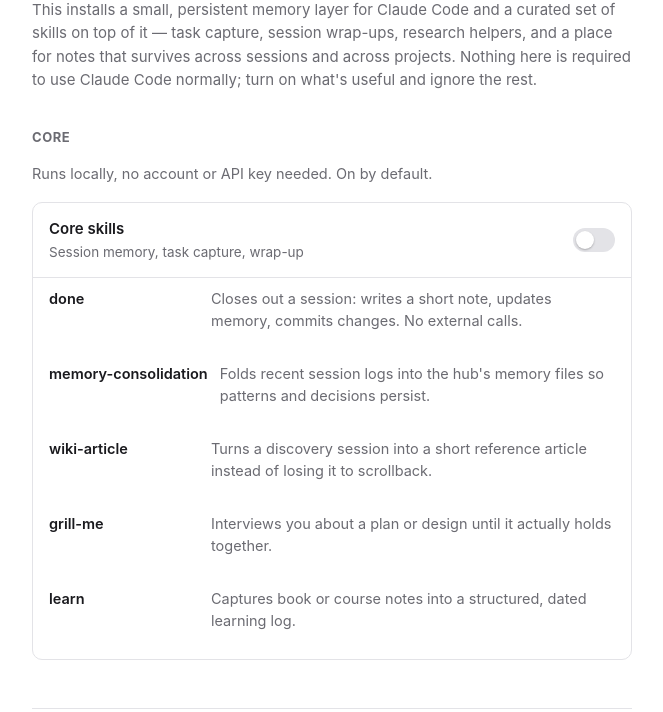
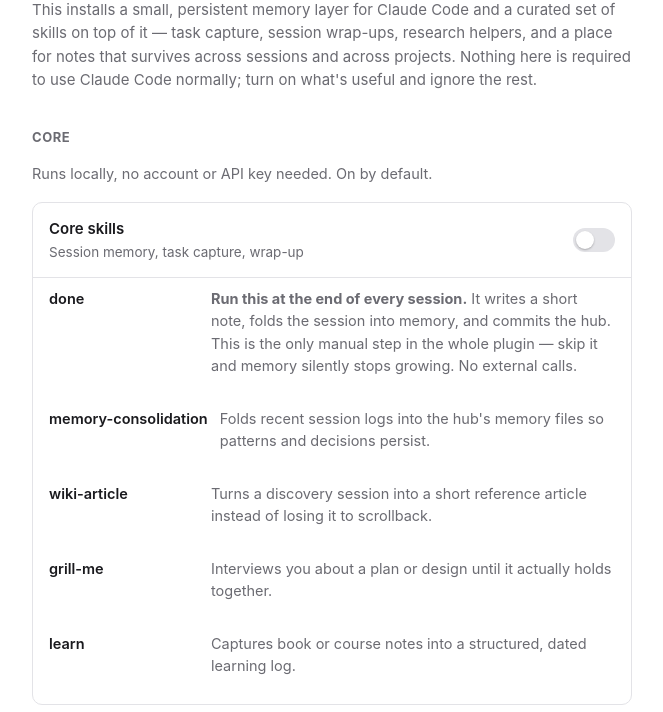
Before and after one commit to ManceRayder42/jarvis-os, a plain HTML site: page setup/page.html in a window 1280 px wide. Shown: the part 88-800 px from the top of the page, without its empty margins (308-971 px from the left). Drawn offline with Linux system fonts and the light colour scheme; no server answers.

Commit message:
docs: make /done the headline habit, not a line in a skill list
/done is the only manual step the plugin asks for and the only change to how
someone already works. Its failure mode is invisible — nothing errors, memory
just stops growing — so it needs to be stated as a habit rather than buried in
the skills table.

```diff
--- a/setup/page.html
+++ b/setup/page.html
@@ -332,7 +332,7 @@
       </div>
       <div class="group-body">
         <div class="skill-list">
-          <div class="skill"><span class="skill-name">done</span><span class="skill-desc">Closes out a session: writes a short note, updates memory, commits changes. No external calls.</span></div>
+          <div class="skill"><span class="skill-name">done</span><span class="skill-desc"><strong>Run this at the end of every session.</strong> It writes a short note, folds the session into memory, and commits the hub. This is the only manual step in the whole plugin — skip it and memory silently stops growing. No external calls.</span></div>
           <div class="skill"><span class="skill-name">memory-consolidation</span><span class="skill-desc">Folds recent session logs into the hub's memory files so patterns and decisions persist.</span></div>
           <div class="skill"><span class="skill-name">wiki-article</span><span class="skill-desc">Turns a discovery session into a short reference article instead of losing it to scrollback.</span></div>
           <div class="skill"><span class="skill-name">grill-me</span><span class="skill-desc">Interviews you about a plan or design until it actually holds together.</span></div>
```
Also changed, not shown: README.md.
